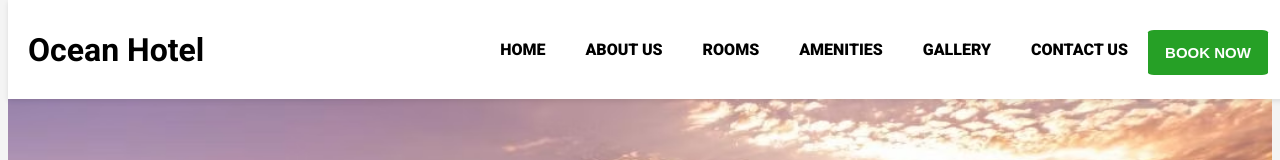
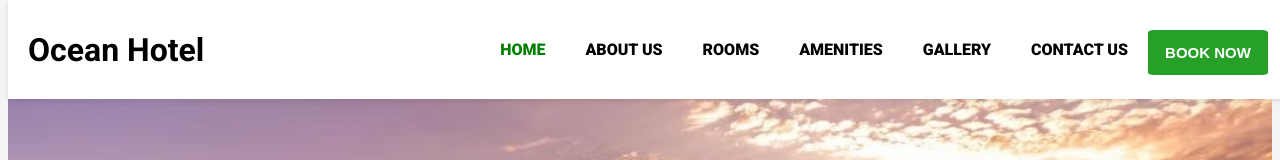
Before and after one commit to Kushpriya/Hotel-Website, a React (Vite) app: page / in a window 1280 px wide. Shown: the top 160 px of the page. Built offline with nearby package versions, Linux system fonts and the light colour scheme.

Commit message:
scrollTop updated

```diff
--- a/src/App.jsx
+++ b/src/App.jsx
@@ -8,11 +8,13 @@ import Gallery from "./components/Gallery";
 import Contact from "./components/Contact";
 import Home from "./components/Home";
 import Footer from "./components/Footer";
+import ScrollToTop from "./components/ScrollToTop";
 
 class App extends React.Component {
   render() {
     return (
       <Router>
+        <ScrollToTop/>
         <div>
           <Nav />
           <Routes>
--- a/src/assets/css/nav.css
+++ b/src/assets/css/nav.css
@@ -43,9 +43,13 @@ nav ul li a {
   color: black;
 }
 
-nav ul li a:hover
- {
-  color:rgb(20, 150, 20);
+nav ul li a:hover,
+nav ul li a.active {
+  color: green;
+}
+
+nav ul li a.active {
+  color: green;
 }
 
 
@@ -87,7 +91,6 @@ nav ul li a:hover
     position: absolute;
     top: 50%;
     left: 50%;
-    /* font-size: 50px; */
     transform: translate(-50%, -50%);
     color: white;
     background-color: rgba(0, 0, 0, 0.2);
--- a/src/components/Nav.jsx
+++ b/src/components/Nav.jsx
@@ -1,6 +1,6 @@
 
 import React from "react";
-import { Link } from "react-router-dom";
+import { NavLink } from "react-router-dom";
 import "../assets/css/nav.css";
 
 function Nav() {
@@ -11,12 +11,36 @@ function Nav() {
           <h1>Ocean Hotel</h1>
           <nav>
             <ul>
-              <li><Link to="/">HOME</Link></li>
-              <li><Link to="/about">ABOUT US</Link></li>
-              <li><Link to="/rooms">ROOMS</Link></li>
-              <li><Link to="/amenities">AMENITIES</Link></li>
-              <li><Link to="/gallery">GALLERY</Link></li>
-              <li><Link to="/contact">CONTACT US</Link></li>
+              <li>
+                <NavLink to="/" exact activeClassName="active">
+                  HOME
+                </NavLink>
+              </li>
+              <li>
+                <NavLink to="/about" activeClassName="active">
+                  ABOUT US
+                </NavLink>
+              </li>
+              <li>
+                <NavLink to="/rooms" activeClassName="active">
+                  ROOMS
+                </NavLink>
+              </li>
+              <li>
+                <NavLink to="/amenities" activeClassName="active">
+                  AMENITIES
+                </NavLink>
+              </li>
+              <li>
+                <NavLink to="/gallery" activeClassName="active">
+                  GALLERY
+                </NavLink>
+              </li>
+              <li>
+                <NavLink to="/contact" activeClassName="active">
+                  CONTACT US
+                </NavLink>
+              </li>
               <button id="book">BOOK NOW</button>
             </ul>
           </nav>
@@ -27,3 +51,12 @@ function Nav() {
 }
 
 export default Nav;
+
+
+//              <li><Link to="/">HOME</Link></li>
+//               <li><Link to="/about">ABOUT US</Link></li>
+//               <li><Link to="/rooms">ROOMS</Link></li>
+//               <li><Link to="/amenities">AMENITIES</Link></li>
+//               <li><Link to="/gallery">GALLERY</Link></li>
+//               <li><Link to="/contact">CONTACT US</Link></li>
+//               <button id="book">BOOK NOW</button>
--- /dev/null
+++ b/src/components/ScrollToTop.jsx
@@ -0,0 +1,14 @@
+import { useEffect } from 'react';
+import { useLocation } from 'react-router-dom';
+
+const ScrollToTop = () => {
+  const { pathname } = useLocation();
+
+  useEffect(() => {
+    window.scrollTo(0, 0);
+  }, [pathname]);
+
+  return null;
+};
+
+export default ScrollToTop;
```
